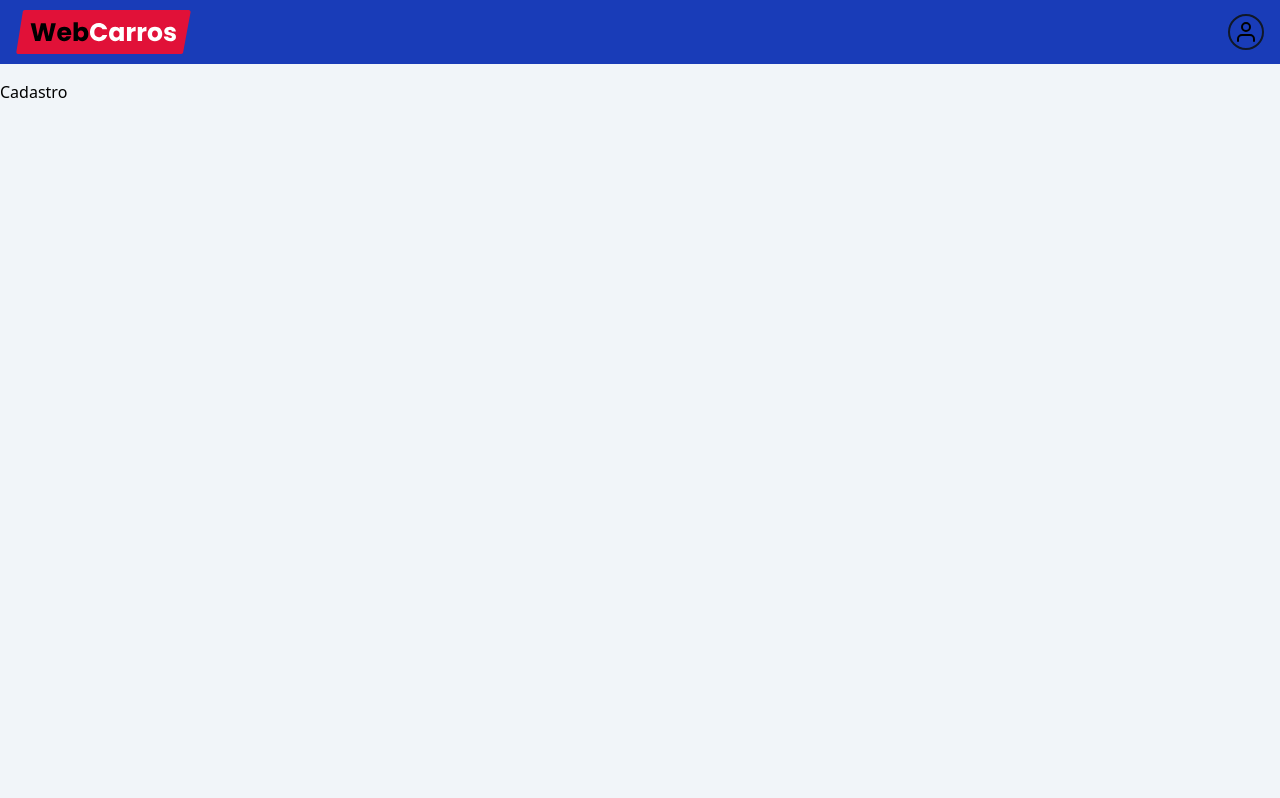
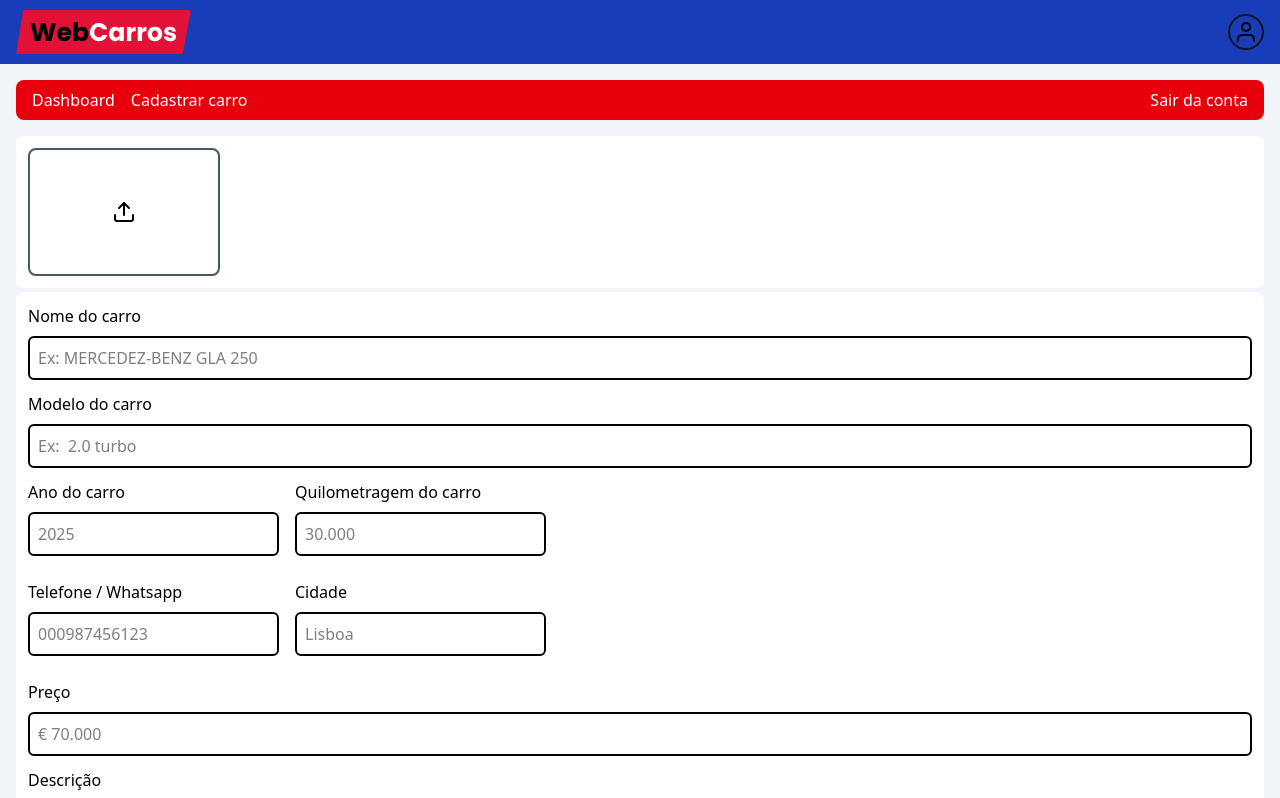
Before and after one commit to GabrielNogueira-Dev/loja-de-carros, a React (Vite) app: page /dashboard/new in a window 1280 px wide. Shown: the top 798 px of the page. Built offline with nearby package versions, Linux system fonts and the light colour scheme; no server answers; sample sign-in values are in the browser's storage.

Commit message:
Estrutura do Formulario concluida

```diff
--- /dev/null
+++ b/src/components/painelheader/index.tsx
@@ -0,0 +1,20 @@
+import { Link } from "react-router-dom";
+import { signOut } from "firebase/auth";
+import { auth } from "../../services/firebaseconection";
+
+export function PainelHeader() {
+    async function handleLogOut() {
+        await signOut(auth)
+
+    }
+
+
+    return(
+     <div className="w-full items-center flex h-10 bg-red-600 rounded-lg text-white font-medium gap-4 px-4 mb-4">
+           <Link to="/dashboard">Dashboard</Link>
+        <Link to="/dashboard/new">Cadastrar carro</Link>
+
+        <button className="ml-auto cursor-pointer hover:text-amber-100" onClick={handleLogOut}>Sair da conta</button>
+     </div>
+    )
+}
--- a/src/context/AuthContext.tsx
+++ b/src/context/AuthContext.tsx
@@ -3,7 +3,7 @@ import { auth } from "../services/firebaseconection";
 import { onAuthStateChanged } from "firebase/auth";
 
 import {createContext, useState,useEffect, type ReactNode } from "react";
-import { set } from "react-hook-form";
+
 
 
 interface AuthProviderProps {
@@ -13,6 +13,8 @@ interface AuthProviderProps {
 type AuthContextData = {
     signed: boolean;
     loadingAuth:boolean;
+    handleInfoUser: ({name,email,uid}: UserProps) => void;
+    user: UserProps | null;
 }
 
 interface UserProps {
@@ -48,8 +50,18 @@ return () => {
 }
 },[])
 
+function handleInfoUser({name,email,uid}:UserProps) {
+setUser({
+    name,
+    email,
+    uid,
+})
+}
+
 return(
-    <AuthContext.Provider value = {{signed:!!user, loadingAuth,}}>
+    <AuthContext.Provider value = {{signed:!!user, loadingAuth,
+handleInfoUser, user,
+    }}>
         {children}
     </AuthContext.Provider>
 )
--- a/src/pages/dashboard/index.tsx
+++ b/src/pages/dashboard/index.tsx
@@ -1,11 +1,14 @@
-
+import { Container } from "../../components/container"
+import { PainelHeader } from "../../components/painelheader"
 
 
 export function Dashboard() {
 
   return (
    <div>
-    <h1 >Dashboard</h1>
+<Container>
+    <PainelHeader/>
+</Container>
    </div>
   )
 }
--- a/src/pages/dashboard/new/index.tsx
+++ b/src/pages/dashboard/new/index.tsx
@@ -1,11 +1,151 @@
+import { Container } from '../../../components/container';
+import { PainelHeader } from '../../../components/painelheader';
+
+import { FiUpload } from 'react-icons/fi';
+import { useForm } from 'react-hook-form';
+import { Input } from '../../../components/input';
+import { z } from 'zod';
+import { zodResolver } from '@hookform/resolvers/zod';
+
+const schema = z.object({
+  name: z.string().nonempty('Nome é obrigatório'),
+  model: z.string().nonempty("O modelo é obrigatório"),
+  year: z.string().nonempty("O ano é obrigatório"),
+  km: z.string().nonempty("A quilometragem é obrigatória"),
+  price: z.string().nonempty("O preço é obrigatório"),
+  city: z.string().nonempty("A cidade é obrigatória"),
+  whatsapp: z.string().min(1, "O telefone é obrigatório").refine((value) => /^(\d{12})$/.test(value),{
+    message: "O telefone deve ter 12 dígitos",
+  }),
+  description: z.string().nonempty("A descrição é obrigatória")
+})
+
+type FormData = z.infer<typeof schema>;
+
+export function New() {
+ const {register, handleSubmit, formState:{errors},reset} = useForm<FormData>({
+  resolver: zodResolver(schema),})
+
+  function onSubmit(data: FormData) {
+    console.log(data);
 
 
-
-export function New() {
+  }
 
   return (
-   <div>
-    <h1 >Cadastro</h1>
-   </div>
+    <Container>
+      <PainelHeader/>
+
+      <div className='w-full  bg-white p-3 rounded-lg flex flex-col sm:flex-row items-center gap-2'>
+        <button className='border-2 w-48 rounded-lg flex items-center justify-center cursor-pointer border-gray-600 h-32 md:w-48'>
+         <div className='absolute cursor-pointer'>
+          <FiUpload size={24} color="#000" />
+         </div>
+         <div className='cursor-pointer'>
+          <input type="file" accept='image/*' className='opacity-0 cursor-pointer' />
+         </div>
+        </button>
+      </div>
+
+      <div className='w-full bg-white p-3 rounded-lg flex flex-col sm:flex-row items-center gap-2 mt-1'>
+        <form className='w-full '
+        onSubmit={handleSubmit(onSubmit)}>
+
+            <div className='mb-3'>
+              <p className='mb-2 font-medium'>Nome do carro</p>
+              <Input type='text'
+              register={register}
+              name ="name"
+              error ={errors.name?.message}
+              placeholder='Ex: MERCEDEZ-BENZ GLA 250'
+              />
+            </div>
+
+            <div className='mb-3'>
+              <p className='mb-2 font-medium'>Modelo do carro</p>
+              <Input type='text'
+              register={register}
+              name ="model"
+              error ={errors.model?.message}
+              placeholder='Ex:  2.0 turbo '
+              />
+            </div>
+
+         <div className='flex w-full mb-3 flex-row items-center gap-4'>
+
+          <div className='mb-3'>
+              <p className='mb-2 font-medium'>Ano do carro</p>
+              <Input type='text'
+              register={register}
+              name ="year"
+              error ={errors.year?.message}
+              placeholder='2025'
+              />
+           </div>
+
+            <div className='mb-3'>
+                <p className='mb-2 font-medium'>Quilometragem do carro</p>
+                <Input type='text'
+                register={register}
+                name ="km"
+                error ={errors.km?.message}
+                placeholder='30.000'
+                />
+            </div>
+
+          </div>
+
+           <div className='flex w-full mb-3 flex-row items-center gap-4'>
+
+          <div className='mb-3'>
+              <p className='mb-2 font-medium'>Telefone / Whatsapp </p>
+              <Input type='text'
+              register={register}
+              name ="whatsapp"
+              error ={errors.whatsapp?.message}
+              placeholder='000987456123'
+              />
+           </div>
+
+            <div className='mb-3'>
+                <p className='mb-2 font-medium'>Cidade </p>
+                <Input type='text'
+                register={register}
+                name ="city"
+                error ={errors.city?.message}
+                placeholder='Lisboa'
+                />
+            </div>
+
+          </div>
+
+            <div className='mb-3'>
+                <p className='mb-2 font-medium'>Preço </p>
+                <Input type='text'
+                register={register}
+                name ="price"
+                error ={errors.price?.message}
+                placeholder='€ 70.000'
+                />
+            </div>
+
+            <div className='mb-3'>
+                <p className='mb-2 font-medium'>Descrição </p>
+            <textarea className='border-2 w-full rounded-md h-24 px-2'
+            {...register("description")}
+            name='description'
+            id='description'
+            placeholder='Digite a descrição do carro'
+            />
+            {errors.description && <p className='mb-1 text-red-500'>{errors.description.message}</p>}
+
+            </div>
+          <button type='submit' className=' cursor-pointer hover:text-gray-100 hover:bg-blue-700 w-full h-10 rounded-md bg-blue-800 text-white font-medium'>
+           Cadastrar
+          </button>
+
+        </form>
+      </div>
+    </Container>
   )
 }
--- a/src/pages/register/index.tsx
+++ b/src/pages/register/index.tsx
@@ -1,6 +1,6 @@
 
 
-import { useEffect } from 'react'
+import { useContext, useEffect } from 'react'
 import { signOut } from 'firebase/auth'
 
 import logoImg from '../../assets/logo.svg'
@@ -14,6 +14,7 @@ import { zodResolver } from '@hookform/resolvers/zod'
 
 import { createUserWithEmailAndPassword,updateProfile } from 'firebase/auth'
 import { auth } from '../../services/firebaseconection'
+import { AuthContext } from '../../context/AuthContext'
 
 const schema = z.object({
   name: z.string().min(3, 'Nome deve ter pelo menos 3 caracteres').nonempty('Nome é obrigatório'),
@@ -24,7 +25,9 @@ const schema = z.object({
 type FormData = z.infer<typeof schema>
 
 export function Register() {
-const navigate = useNavigate()
+  const { handleInfoUser } = useContext(AuthContext)
+
+  const navigate = useNavigate()
 
  const { register, handleSubmit, formState: {errors} } = useForm<FormData>({
     resolver:zodResolver(schema),
@@ -48,6 +51,12 @@ async function onsubmit(data: FormData){
     await updateProfile(user.user,{
       displayName: data.name
     })
+handleInfoUser({
+  uid: user.user.uid,
+  name: data.name,
+  email: data.email,
+})
+
 console.log('Usuário cadastrado com sucesso!')
 navigate('/dashboard',{replace:true})
   })
```
